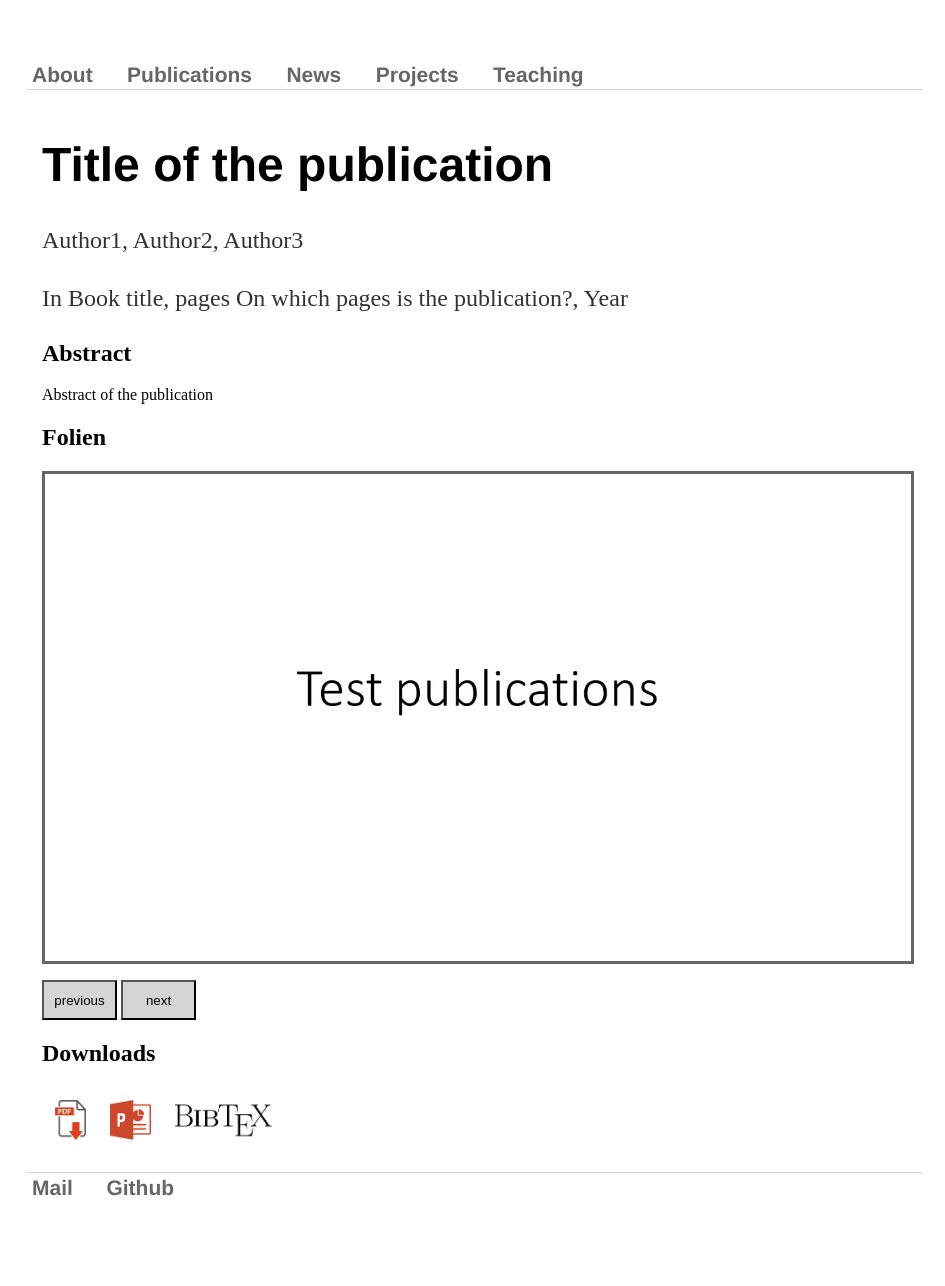
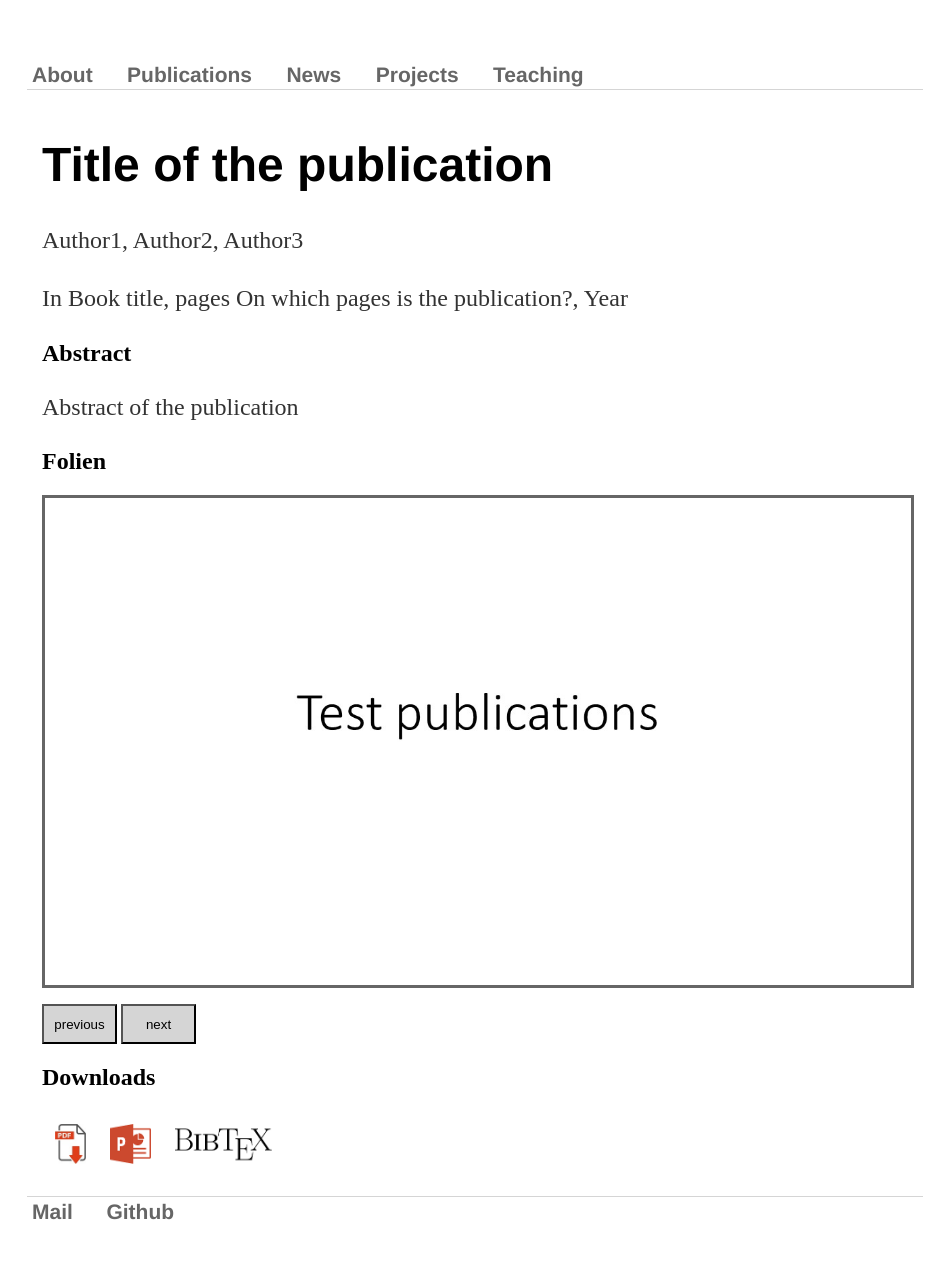
Before and after one commit to johannaengland/johannaengland.github.io, a Jekyll site: the page built from _publications/year-example-publication.md, in a window 1280 px wide. Shown: the whole page, without its empty margins (165-1110 px from the left). Built offline with Jekyll 4.4.1, drawn with Linux system fonts in a browser that asks for light colours; before the commit the page ends 1262 px from its top, so only the background shows below that.

Commit message:
Update publications.html

```diff
--- a/_layouts/publications.html
+++ b/_layouts/publications.html
@@ -23,8 +23,8 @@
         <p>{{ page.author }}</p>
         <p>In {{ page.booktitle }}, pages {{ page.pages }}, {{ page.year }}</p>
         <h2>Abstract</h2>
-        {{ page.abstract }}
-        {{ content }}
+        <p>{{ page.abstract }}</p>
+
 
         <h2>Folien</h2>
         <img id="currentSlide"> <br>
```
